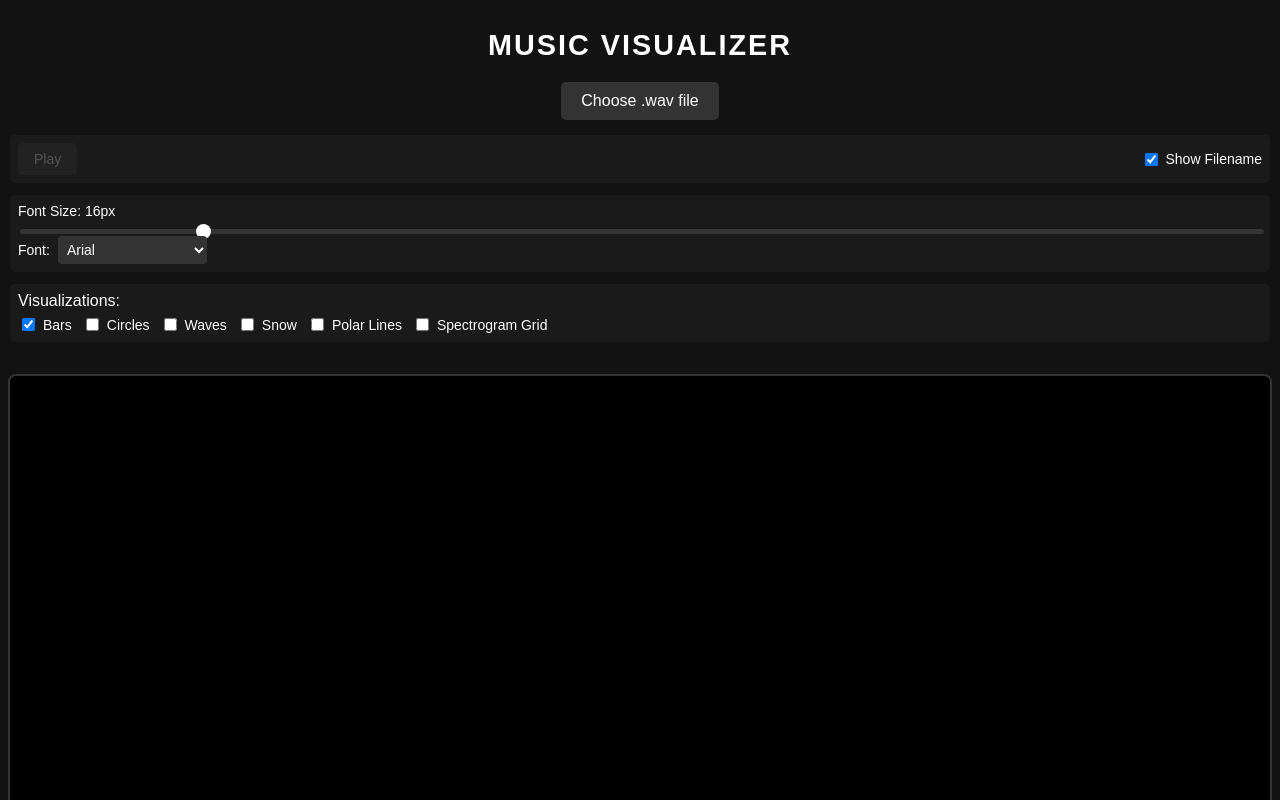
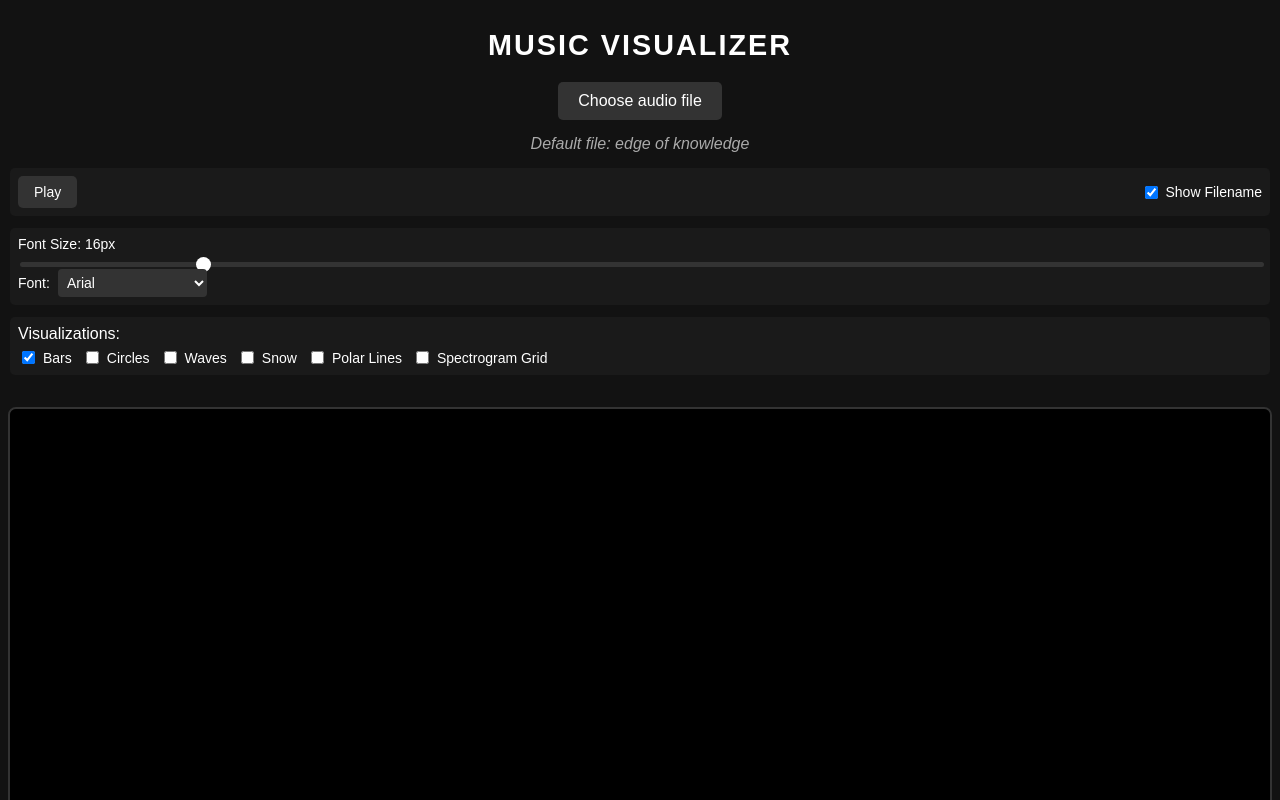
Before and after one commit to abigworld1/music-visualizer, a React (Create React App) app: page / in a window 1280 px wide. Shown: the top 800 px of the page. Built offline with nearby package versions, Linux system fonts and the light colour scheme.

Commit message:
first commit

```diff
--- a/src/App.js
+++ b/src/App.js
@@ -2,9 +2,9 @@ import { useState, useRef, useEffect } from "react";
 import "./App.css";
 
 export default function App() {
-  const [audioFile, setAudioFile] = useState(null);
-  const [fileName, setFileName] = useState("");
-  const [displayName, setDisplayName] = useState("");
+  const [audioFile, setAudioFile] = useState("music/edge of knowledge.wav");
+  const [fileName, setFileName] = useState("edge of knowledge.wav");
+  const [displayName, setDisplayName] = useState("edge of knowledge");
   const [isPlaying, setIsPlaying] = useState(false);
   const [showFileName, setShowFileName] = useState(true);
   const [fontSize, setFontSize] = useState(16);
@@ -15,16 +15,17 @@ export default function App() {
     waves: false,
     particles: false,
     polarLines: false,
-    spectrogramGrid: false, // 新しい視覚化オプションを追加
+    spectrogramGrid: false,
   });
   const [waveAmplitude, setWaveAmplitude] = useState(50);
   const [waveBaseline, setWaveBaseline] = useState(128);
   const [particleCount, setParticleCount] = useState(50);
   const [snowSize, setSnowSize] = useState(3);
-  const [lineCount, setLineCount] = useState(60); // 放射状ラインの数
-  const [lineLength, setLineLength] = useState(50); // ラインの長さ係数
-  const [gridCellSize, setGridCellSize] = useState(20); // グリッドセルのサイズ
-  const [gridSensitivity, setGridSensitivity] = useState(50); // グリッド感度
+  const [lineCount, setLineCount] = useState(60);
+  const [lineLength, setLineLength] = useState(50);
+  const [gridCellSize, setGridCellSize] = useState(20);
+  const [gridSensitivity, setGridSensitivity] = useState(50);
+  const [isDefaultLoaded, setIsDefaultLoaded] = useState(true);
 
   const canvasRef = useRef(null);
   const canvasContainerRef = useRef(null);
@@ -103,6 +104,24 @@ export default function App() {
     gridSensitivity,
   ]);
 
+  // Load default audio file
+  useEffect(() => {
+    if (audioRef.current && isDefaultLoaded) {
+      audioRef.current.src = audioFile;
+      audioRef.current.addEventListener('loadeddata', () => {
+        console.log("Default audio file loaded successfully");
+      });
+      audioRef.current.addEventListener('error', (e) => {
+        console.error("Error loading default audio file:", e);
+        // Reset to allow user to select their own file
+        setAudioFile(null);
+        setFileName("");
+        setDisplayName("");
+        setIsDefaultLoaded(false);
+      });
+    }
+  }, [audioFile, isDefaultLoaded]);
+
   // Snow particle initialization
   const initParticles = () => {
     if (!canvasRef.current) return;
@@ -127,7 +146,7 @@ export default function App() {
     particlesRef.current = particles;
   };
 
-  // グリッドセルの初期化
+  // Grid cell initialization
   const initGridCells = () => {
     if (!canvasRef.current) return;
 
@@ -167,9 +186,9 @@ export default function App() {
   const handleFileChange = (event) => {
     const file = event.target.files[0];
     if (file) {
-      // ファイル名を小文字に変換して拡張子をチェック
+      // Convert filename to lowercase and check extension
       const fileName = file.name.toLowerCase();
-      // 許可する音声ファイルの拡張子を増やす
+      // Allow various audio file extensions
       const validExtensions = ['.wav', '.mp3', '.ogg', '.m4a', '.aac', '.flac', '.mp4'];
       const isValidAudio = validExtensions.some(ext => fileName.endsWith(ext));
 
@@ -177,8 +196,9 @@ export default function App() {
         const url = URL.createObjectURL(file);
         setAudioFile(url);
         setFileName(file.name);
-        // 拡張子を削除して表示名を設定
+        // Remove extension for display name
         setDisplayName(file.name.replace(/\.[^/.]+$/, ""));
+        setIsDefaultLoaded(false);
 
         if (audioRef.current) {
           audioRef.current.src = url;
@@ -413,35 +433,35 @@ export default function App() {
         const centerY = HEIGHT / 2;
         const maxLength = Math.min(WIDTH, HEIGHT) * (lineLength / 100);
 
-        // 周波数データを放射状のラインに分配
+        // Distribute frequency data to radial lines
         const step = Math.floor(bufferLength / lineCount);
 
-        // 放射状ラインを描画
+        // Draw radial lines
         for (let i = 0; i < lineCount; i++) {
           const angle = (i / lineCount) * Math.PI * 2;
           const dataIndex = i * step;
 
-          // 音量に基づいてラインの長さを決定（スムージング適用）
+          // Determine line length based on volume (with smoothing)
           const rawValue = dataArray[dataIndex % bufferLength] / 255;
           const smoothedValue = prevPolarData[i] * 0.3 + rawValue * 0.7;
           prevPolarData[i] = smoothedValue;
 
           const length = smoothedValue * maxLength;
 
-          // ラインの座標を計算
+          // Calculate line coordinates
           const x1 = centerX;
           const y1 = centerY;
           const x2 = centerX + Math.cos(angle) * length;
           const y2 = centerY + Math.sin(angle) * length;
 
-          // ラインの太さを音量に基づいて変える
+          // Line thickness based on volume
           const lineWidth = 1 + smoothedValue * 4;
 
-          // ラインの明るさも音量に基づいて変える
+          // Line brightness based on volume
           const brightness = 150 + Math.floor(smoothedValue * 105);
           const opacity = 0.3 + smoothedValue * 0.6;
 
-          // ラインを描画
+          // Draw line
           ctx.beginPath();
           ctx.moveTo(x1, y1);
           ctx.lineTo(x2, y2);
@@ -449,7 +469,7 @@ export default function App() {
           ctx.lineWidth = lineWidth;
           ctx.stroke();
 
-          // フェードアウト効果のあるサブライン
+          // Fade-out effect with subline
           if (smoothedValue > 0.2) {
             const subLength = length * 1.3;
             const x3 = centerX + Math.cos(angle) * subLength;
@@ -467,38 +487,38 @@ export default function App() {
         }
       }
 
-      // スペクトログラムグリッド視覚化（新しい視覚化）
+      // Spectrogram Grid visualization
       if (selectedVisuals.spectrogramGrid) {
         const cells = gridCellsRef.current;
-        const sensitivity = gridSensitivity / 100; // 感度を0-1の範囲に正規化
+        const sensitivity = gridSensitivity / 100; // Normalize sensitivity to 0-1 range
 
-        // 周波数データを分析してグリッドのエネルギーを更新
+        // Analyze frequency data to update grid energy
         const frequencyStep = Math.floor(bufferLength / cells.length);
 
         cells.forEach((cell, index) => {
-          // 周波数データからエネルギーを計算
+          // Calculate energy from frequency data
           const dataIndex = (index * frequencyStep) % bufferLength;
-          const rawEnergy = (dataArray[dataIndex] / 255) * sensitivity * 2; // 感度を適用
+          const rawEnergy = (dataArray[dataIndex] / 255) * sensitivity * 2; // Apply sensitivity
 
-          // スムージングを適用
+          // Apply smoothing
           cell.targetEnergy = rawEnergy;
           cell.energy = cell.energy * 0.7 + cell.targetEnergy * 0.3;
 
-          // エネルギーに応じてグリッドセルを描画
+          // Draw grid cell based on energy
           if (cell.energy > 0.05) {
-            // 閾値を設定してノイズを減らす
-            const size = cell.size * Math.min(0.9, cell.energy * 0.8); // 最大サイズの制限
+            // Set threshold to reduce noise
+            const size = cell.size * Math.min(0.9, cell.energy * 0.8); // Limit max size
             const x = cell.x + (cell.size - size) / 2;
             const y = cell.y + (cell.size - size) / 2;
 
-            // エネルギーに応じて明るさを変える
+            // Brightness based on energy
             const brightness = 100 + Math.floor(cell.energy * 155);
             const opacity = Math.min(0.9, 0.2 + cell.energy * 0.7);
 
-            // グリッドセルを描画
+            // Draw grid cell
             ctx.fillStyle = `rgba(${brightness}, ${brightness}, ${brightness}, ${opacity})`;
 
-            // 正方形ではなく円を描画してモダンな印象に
+            // Draw circle instead of square for modern look
             ctx.beginPath();
             ctx.arc(
               cell.x + cell.size / 2,
@@ -509,14 +529,14 @@ export default function App() {
             );
             ctx.fill();
 
-            // エネルギーが高い場合はアウトラインも描画
+            // Draw outline for high energy
             if (cell.energy > 0.4) {
               ctx.strokeStyle = `rgba(255, 255, 255, ${opacity * 0.6})`;
               ctx.lineWidth = 1;
               ctx.stroke();
             }
 
-            // 強いエネルギーの場合、パルス効果を追加
+            // Add pulse effect for very high energy
             if (cell.energy > 0.7) {
               const pulseSize = size * 1.3;
               const pulseX = cell.x + (cell.size - pulseSize) / 2;
@@ -563,12 +583,14 @@ export default function App() {
           className="file-input"
         />
         <label htmlFor="file-input" className="file-input-label">
-          Choose .wav file
+          Choose audio file
         </label>
       </div>
 
       {fileName && (
-        <div className="file-info">Selected file: {displayName}</div>
+        <div className="file-info">
+          {isDefaultLoaded ? "Default file: " : "Selected file: "}{displayName}
+        </div>
       )}
 
       <div className="control-panel">
@@ -772,7 +794,7 @@ export default function App() {
           </>
         )}
 
-        {/* スペクトログラムグリッド設定 (only shown if Spectrogram Grid is selected) */}
+        {/* Spectrogram Grid settings (only shown if Spectrogram Grid is selected) */}
         {selectedVisuals.spectrogramGrid && (
           <>
             <div className="control-row">
```
Also changed, not shown: 1 other file (tests, documents, lock files or other folders).
